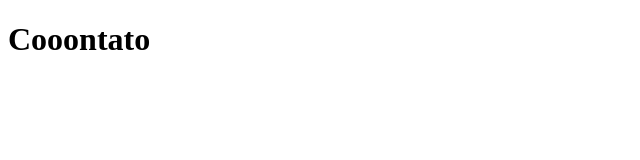
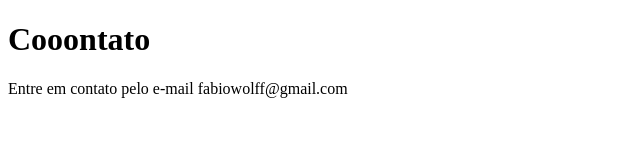
Before and after one commit to C1013235/sistema-de-cadastro, a plain HTML site: page contato.html in a window 1280 px wide. Shown: the whole page, without its empty margins (0-640 px from the left). Drawn offline with Linux system fonts and the light colour scheme.

Commit message:
adicionando e-mail de contato

```diff
--- a/contato.html
+++ b/contato.html
@@ -8,5 +8,6 @@
 </head>
 <body>
     <h1>Cooontato</h1>
+    <p>Entre em contato pelo e-mail fabiowolff@gmail.com</p>
 </body>
 </html>
```
